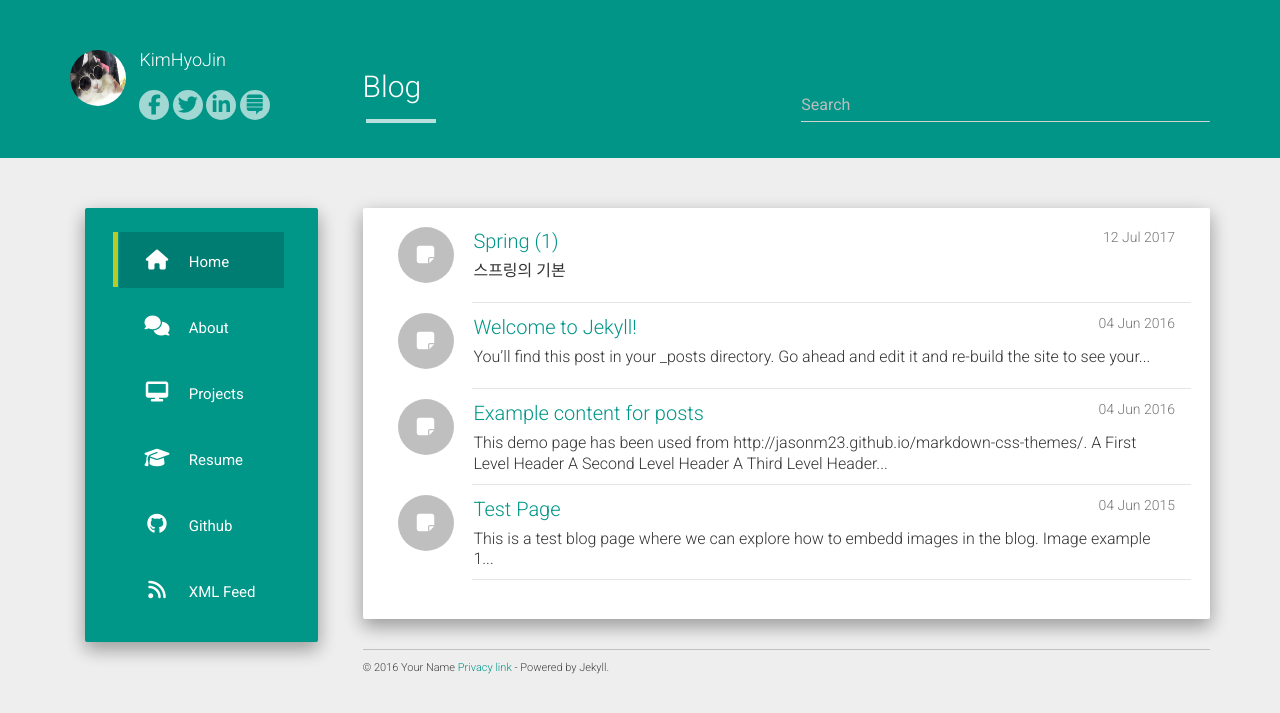
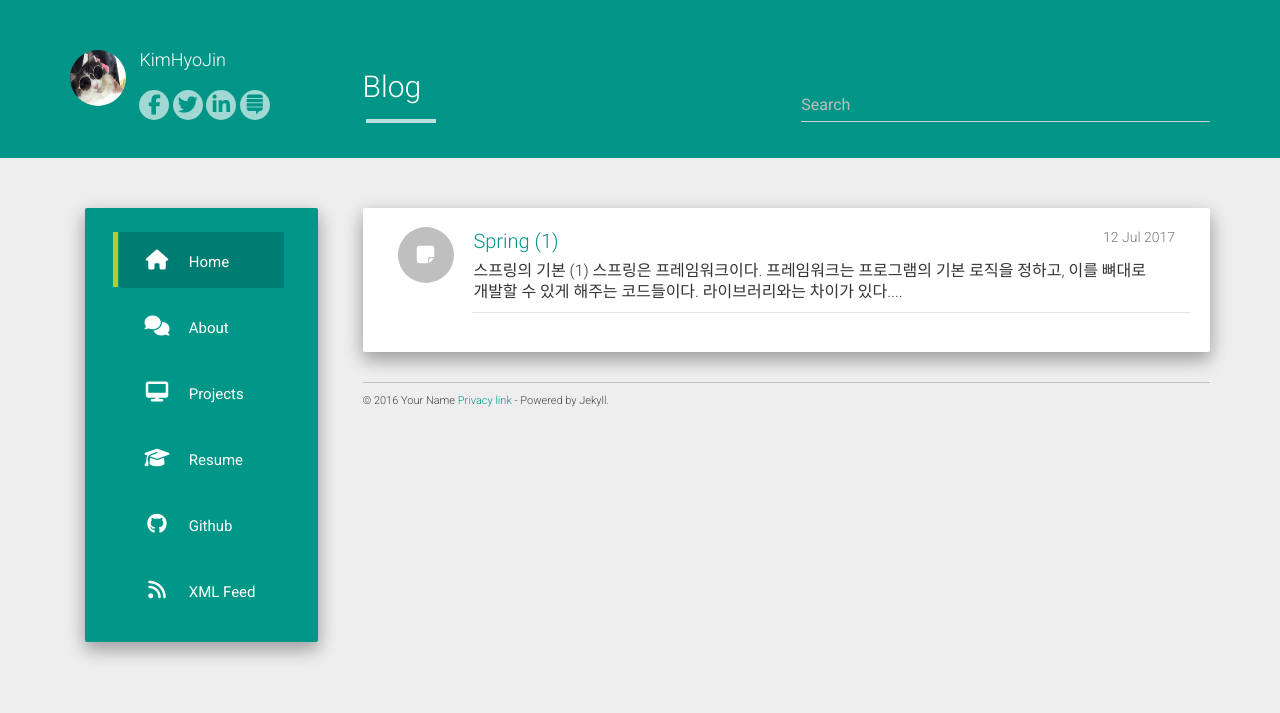
Before and after one commit to KimHyoJin/TIL, a Jekyll site: the page built from index.html, in a window 1280 px wide. Shown: the top 713 px of the page. Built offline with Jekyll 4.4.1, drawn with Linux system fonts in a browser that asks for light colours; nearby versions of some CDN libraries; the list of posts is cut into pages by our own code; part of the change alters nothing that is shown.

Commit message:
[Spring] Post Spring-1

````diff
--- a/_posts/2015-07-11-welcome-to-jekyll.md
+++ /dev/null
@@ -1,25 +0,0 @@
----
-layout: post
-title:  "Welcome to Jekyll!"
-date:   2016-06-04 13:50:39
-categories: jekyll
----
-You’ll find this post in your `_posts` directory. Go ahead and edit it and re-build the site to see your changes. You can rebuild the site in many different ways, but the most common way is to run `jekyll serve`, which launches a web server and auto-regenerates your site when a file is updated.
-
-To add new posts, simply add a file in the `_posts` directory that follows the convention `YYYY-MM-DD-name-of-post.ext` and includes the necessary front matter. Take a look at the source for this post to get an idea about how it works.
-
-Jekyll also offers powerful support for code snippets:
-
-{% highlight ruby %}
-def print_hi(name)
-  puts "Hi, #{name}"
-end
-print_hi('Tom')
-#=> prints 'Hi, Tom' to STDOUT.
-{% endhighlight %}
-
-Check out the [Jekyll docs][jekyll] for more info on how to get the most out of Jekyll. File all bugs/feature requests at [Jekyll’s GitHub repo][jekyll-gh]. If you have questions, you can ask them on [Jekyll’s dedicated Help repository][jekyll-help].
-
-[jekyll]:      http://jekyllrb.com
-[jekyll-gh]:   https://github.com/jekyll/jekyll
-[jekyll-help]: https://github.com/jekyll/jekyll-help
--- a/_posts/2016-06-04-example-content.md
+++ /dev/null
@@ -1,124 +0,0 @@
----
-layout: post
-title: Example content for posts
-categories: others
----
-
-
-<p><small>This demo page has been used from <a href="http://jasonm23.github.io/markdown-css-themes/" target="_blank">http://jasonm23.github.io/markdown-css-themes/</a>.</small></p>
-
-<h1>A First Level Header</h1>
-
-<h2>A Second Level Header</h2>
-
-<h3>A Third Level Header</h3>
-
-<h4>A Fourth Level Header</h4>
-
-<h5>A Fifth Level Header</h5>
-
-<h6>A Sixed Level Header</h6>
-
-<p>Now is the time for all good men to come to
-the aid of their country. This is just a
-regular paragraph.</p>
-
-<p>The quick brown fox jumped over the lazy
-dog&rsquo;s back.</p>
-
-<hr />
-
-<h3>Header 3</h3>
-
-<blockquote><p>This is a blockquote with two paragraphs. Lorem ipsum dolor sit amet,
-consectetuer adipiscing elit. Aliquam hendrerit mi posuere lectus.
-Vestibulum enim wisi, viverra nec, fringilla in, laoreet vitae, risus.</p>
-
-<p>Donec sit amet nisl. Aliquam semper ipsum sit amet velit. Suspendisse
-id sem consectetuer libero luctus adipiscing.</p>
-
-<h2>This is an H2 in a blockquote</h2>
-
-<p>This is the first level of quoting.</p>
-
-<blockquote><p>This is nested blockquote.</p></blockquote>
-
-<p>Back to the first level.</p></blockquote>
-
-<p>Some of these words <em>are emphasized</em>.
-Some of these words <em>are emphasized also</em>.</p>
-
-<p>Use two asterisks for <strong>strong emphasis</strong>.
-Or, if you prefer, <strong>use two underscores instead</strong>.</p>
-
-<ul>
-<li>Candy.</li>
-<li>Gum.</li>
-<li>Booze.</li>
-<li>Red</li>
-<li>Green</li>
-<li><p>Blue</p></li>
-<li><p>A list item.</p></li>
-</ul>
-
-
-<p>With multiple paragraphs.</p>
-
-<ul>
-<li><p>Another item in the list.</p></li>
-<li><p>This is a list item with two paragraphs. Lorem ipsum dolor
-sit amet, consectetuer adipiscing elit. Aliquam hendrerit
-mi posuere lectus.</p></li>
-</ul>
-
-
-<p>Vestibulum enim wisi, viverra nec, fringilla in, laoreet
-vitae, risus. Donec sit amet nisl. Aliquam semper ipsum
-sit amet velit.*   Suspendisse id sem consectetuer libero luctus adipiscing.</p>
-
-<ul>
-<li>This is a list item with two paragraphs.</li>
-</ul>
-
-
-<p>This is the second paragraph in the list item. You&rsquo;re
-only required to indent the first line. Lorem ipsum dolor
-sit amet, consectetuer adipiscing elit.</p>
-
-<ul>
-<li><p>Another item in the same list.</p></li>
-<li><p>A list item with a bit of <code>code</code> inline.</p></li>
-<li><p>A list item with a blockquote:</p>
-
-<blockquote><p>This is a blockquote
-inside a list item.</p></blockquote></li>
-</ul>
-
-
-<p>Here is an example of a pre code block</p>
-
-<pre><code>tell application "Foo"
-    beep
-end tell
-</code></pre>
-
-<p>This is an <a href="#">example link</a>.</p>
-
-<p>I start my morning with a cup of coffee and
-<a href="http://www.nytimes.com/">The New York Times</a>.</p>
-
-### Code snippet
-
-{% highlight python %}
-if __name__ =='__main__':
-    img_thread = threading.Thread(target=downloadWallpaper)
-    img_thread.start()
-    st = '\rDownloading Image'
-    current = 1
-    while img_thread.is_alive():
-        sys.stdout.write(st+'.'*((current)%5))
-        current=current+1
-        time.sleep(0.3)
-    img_thread.join()
-    print('\nImage of the day downloaded.')
-{% endhighlight %}
--- a/_posts/2016-06-04-test-page.md
+++ /dev/null
@@ -1,28 +0,0 @@
----
-layout: post
-title: Test Page
-date:   2015-06-04 13:50:39
-categories: others
----
-
-This is a test blog page where we can explore how to embedd images in the blog.
-
-## Image example 1
-
-Here, I will embedd image from local assets which goes into `assets` directory in project's `root` directory. Choose a specific image, related to particular post. I chose to name the image `test-page-image-1.jpg`, which I will embedd as:
-
-```markdown
-![my alternate text](/assets/test-page-image-1.jpg);
-```
-
-![my alternate text](/assets/test-page-image-1.jpg);
-
-Ofcourse, you can load images from web as well. Just point to image direct URL. For ex, here is one placeholder image:
-
-```markdown
-![my alternate text](http://lorempixel.com/400/200);
-```
-
-![my alternate text](http://lorempixel.com/400/200);
-
-One cool thing about this is the fact that images adapt themselves to the screen size of device. Try to resize your browser window and check for yourself, Have fun.
--- a/_posts/2017-07-12-Spring-1.md
+++ b/_posts/2017-07-12-Spring-1.md
@@ -4,4 +4,30 @@ title:  "Spring (1)"
 date:   2017-07-12 04:00
 categories: Spring
 ---
-스프링의 기본
+# 스프링의 기본 (1)
+
+스프링은 프레임워크이다. 프레임워크는 프로그램의 기본 로직을 정하고, 이를 뼈대로 개발할 수 있게 해주는 코드들이다. 라이브러리와는 차이가 있다.
+
+##### 라이브러리와 프레임워크의 차이
+라이브러리는 어플리케이션의 로직을 제한하지 않는다. 어떤 행동을 위한 코드들의 묶음을 제공하는 것이다. 따라서, 재사용성을 위해 사용된다고 볼 수 있다. 프레임워크는 어플리케이션의 로직을 제한한다.
+
+스프링은 다음의 특징을 지니고 있다
+### POJO 기반
+POJO(Plain Old Java Object)로 구성된다. 이는 EJB(Enterprise Java Bean)와 비교되어서 사용되는 말이다. EJB에서는 프레임워크를 위한 코드들이 많이 존재하지만, 스프링에서는 POJO기반으로 그런 단점들이 완화되었다.
+
+### DI
+한국어로 '의존성 주입'이다. (Dependency Injection). 로직이 주체적으로 객체를 생성하여 사용하는 것이 아닌 외부로부터 삽입받은 객체를 이용하여 로직을 수행한다. 따라서 객체간의 관계가 dynamic해지며, 의존성이 떨어진다. 이것이 가지는 장점은 <토비의 스프링>에 자세히 나와있다. (추가할 것)
+DI는 다음의 두가지 방법으로 구현(?)할 수있다.
+- 생성자를 이용한 방법
+- Setter를 이용한 방법
+
+### IoC
+제어의 역행(Inversion Of Control). 프레임워크의 내부에서 결정된 대로 이루어지게 된다.
+
+##### DI와 IoC
+정리하다보니 DI와 IoC가 비슷한 용어인거 같아 다시 찾아보는데, IoC를 구현하는 방법으로 DI가 존재하는 것이다. (DL로도 구현할 수 있음 : Dependency Lookup) [여기](http://isstory83.tistory.com/91)에 잘나와있다. 스프링에서도 DL을 지원한다.
+
+### AOP
+이미지 넣기 귀찮다.. AOP라고 치면 나오는 이미지를 확인해보면, 가로줄 몇개에 세로줄이 있다. 세로로 이루어지던 로직의 공통된 부분(가로)를 묶어서 개발할 수 있다.
+
+이제는 각 컴포넌트에 대한 자세한 설명을 이어서 써야겠다. 자야겠다 우선..
````
